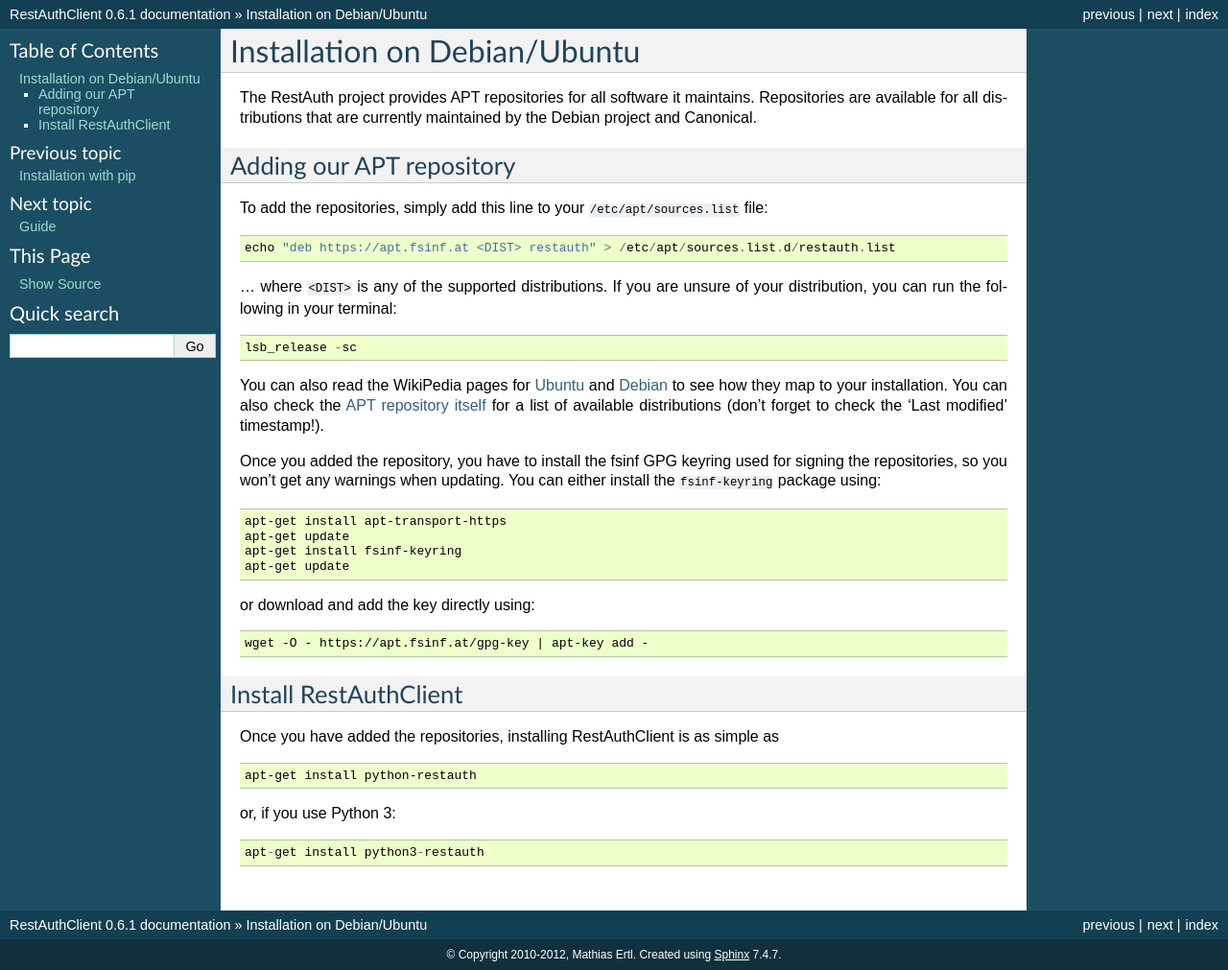
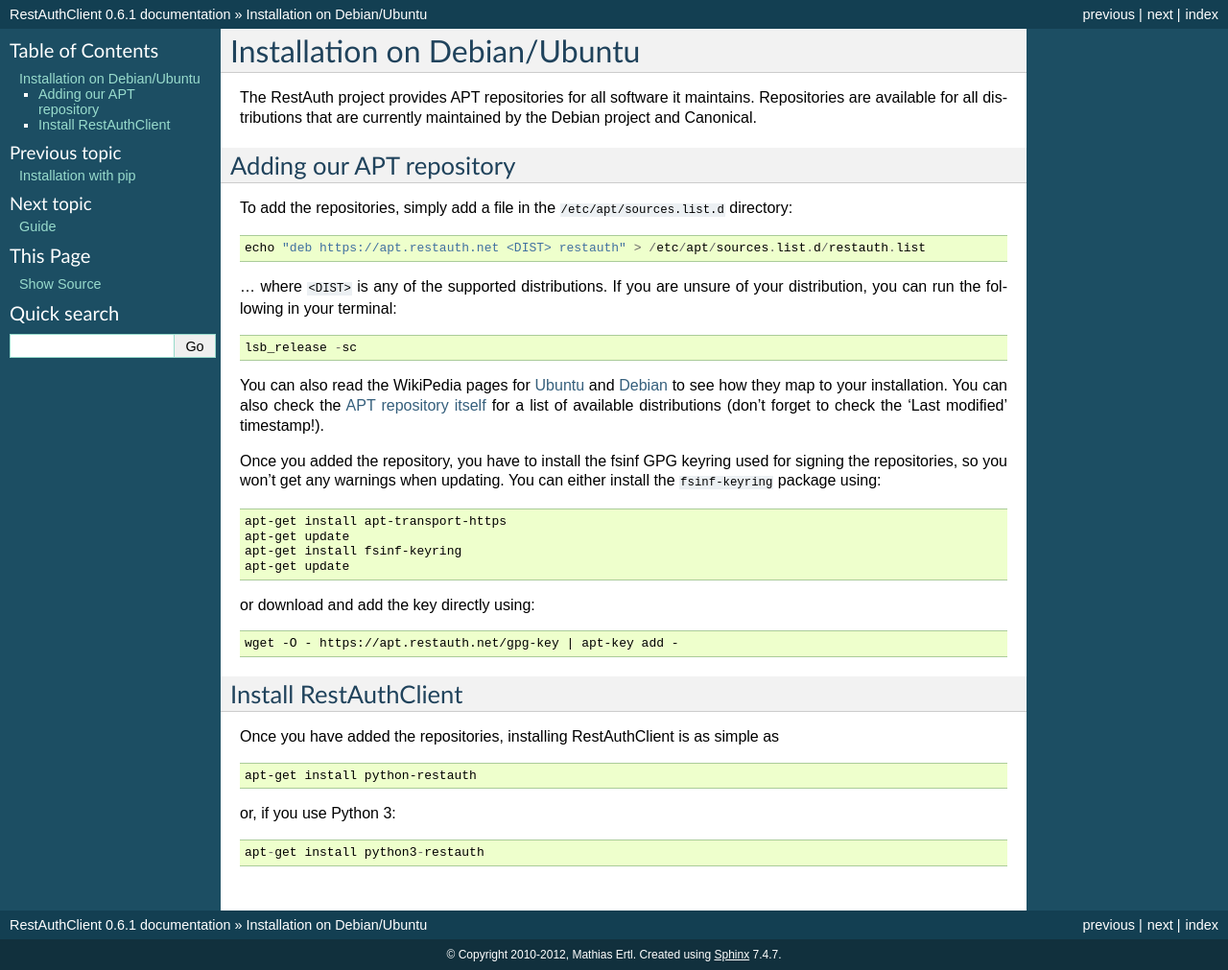
Before and after one commit to RestAuth/RestAuthClient, a Sphinx documentation site: the page built from doc/install/debian-ubuntu.rst, in a window 1280 px wide. Shown: the whole page at 96% size. Built offline with Sphinx 7.4.7, drawn with Linux system fonts in a browser that asks for light colours.

Commit message:
update repo-location

```diff
--- a/doc/install/debian-ubuntu.rst
+++ b/doc/install/debian-ubuntu.rst
@@ -8,9 +8,9 @@
 Adding our APT repository
 -------------------------
 
-To add the repositories, simply add this line to your :file:`/etc/apt/sources.list` file::
+To add the repositories, simply add a file in the ``/etc/apt/sources.list.d`` directory::
 
-   echo "deb https://apt.fsinf.at <DIST> restauth" > /etc/apt/sources.list.d/restauth.list
+   echo "deb https://apt.restauth.net <DIST> restauth" > /etc/apt/sources.list.d/restauth.list
 
 ... where ``<DIST>`` is any of the supported distributions. If you are unsure of your
 distribution, you can run the following in your terminal::
@@ -20,7 +20,7 @@
 You can also read the WikiPedia pages for `Ubuntu
 <https://en.wikipedia.org/wiki/List_of_Ubuntu_releases#Table_of_versions>`_ and `Debian
 <https://en.wikipedia.org/wiki/Debian#Release_history>`_ to see how they map to your installation.
-You can also check the `APT repository itself <https://apt.fsinf.at/dists>`_ for a list of available
+You can also check the `APT repository itself <https://apt.restauth.net/dists>`_ for a list of available
 distributions (don't forget to check the 'Last modified' timestamp!).
 
 Once you added the repository, you have to install the fsinf GPG keyring used for signing the
@@ -38,7 +38,7 @@
 
 .. code-block:: bash
 
-   wget -O - https://apt.fsinf.at/gpg-key | apt-key add -
+   wget -O - https://apt.restauth.net/gpg-key | apt-key add -
 
 Install RestAuthClient
 ----------------------
```
